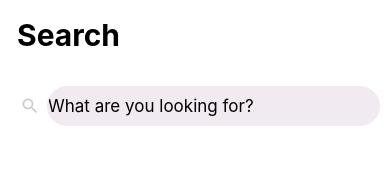
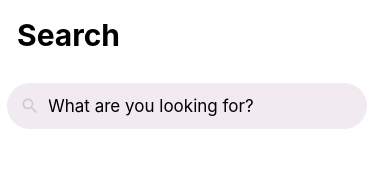
Before and after one commit to EmanSalah95/Ikea-App, a React Native app: screen /Search in a window 390 px wide. Shown: the top 179 px of the page. Built offline with nearby package versions, Linux system fonts and the light colour scheme; no server answers; the database is empty.

Commit message:
adding closeModal

```diff
--- a/src/components/SearchModal/SearchInput.js
+++ b/src/components/SearchModal/SearchInput.js
@@ -1,27 +1,66 @@
-import { TextInput, Text, View,TouchableHighlight } from 'react-native';
+import { TextInput, Text, View,TouchableHighlight,TouchableOpacity } from 'react-native';
 import { styles } from '../../styles/searchStyles';
 import { styles as homeSt } from '../../styles';
 import AntDesign from 'react-native-vector-icons/AntDesign';
+import MaterialIcons from 'react-native-vector-icons/MaterialIcons';
 
 
 export default function SearchInput({closeModal}) {
   return (
+    <>
     <View style={styles.searchBox}>
-        <TouchableHighlight
+      <TouchableHighlight
         underlayColor='#DDD'
-        style={[homeSt.searchIcon,styles.back]}
+        style={[homeSt.searchIcon, styles.back]}
         onPress={closeModal}
       >
-           <AntDesign name='arrowleft' color={'black'} size={26} />
+        <AntDesign name='arrowleft' color={'black'} size={26} />
+      </TouchableHighlight>
 
-      </TouchableHighlight>
       <TextInput
-        style={styles.input}
-        // onChangeText={onChangeNumber}
-        // value={number}
-        placeholder="Search Product"
-        keyboardType="numeric"
-      />
+        style={{fontSize:17}}
+        placeholder="Try'Malm'" />
+
+    <MaterialIcons name='photo' color={'black'} size={26} style={{marginTop:10}}/>
     </View>
+
+
+    <View style={{marginTop:20}}>
+        <Text style={{fontSize:18,padding:5}}>Your <b>search and browse activity</b> is only<br></br>
+          used to make results more relevant
+        </Text>
+      </View>
+
+      <Text style={{fontSize:20,fontWeight:'bold',marginTop:20}}>Popular searches</Text>
+
+      <View style={{
+        display: 'flex', flexDirection: 'row', justifyContent: 'space-around',
+        marginTop: 25
+      }}>
+
+          <Text style={{padding:6,width:80,borderColor:'#ccc',borderWidth:1,
+                        fontSize:15,fontWeight:'bold',  borderRadius: 25,
+                         justifyContent:'center',alignItems:'center',display:'flex'
+              }}>mirror
+           </Text>
+          <Text style={{padding:6,width:80,borderColor:'#ccc',borderWidth:1,
+                        fontSize:15,fontWeight:'bold',  borderRadius: 25,
+                         justifyContent:'center',alignItems:'center',display:'flex'
+             }}>table
+             </Text>
+
+          <Text style={{padding:6,width:80,borderColor:'#ccc',borderWidth:1,
+                        fontSize:15,fontWeight:'bold',  borderRadius: 25,
+                         justifyContent:'center',alignItems:'center',display:'flex'
+          }}>desk</Text>
+
+         <Text style={{padding:6,width:80,borderColor:'#ccc',borderWidth:1,
+                        fontSize:15,fontWeight:'bold',  borderRadius: 25,
+                         justifyContent:'center',alignItems:'center',display:'flex'
+          }}>chair</Text>
+
+      </View></>
+
+
   );
 }
--- a/src/components/SearchModal/SearchModal.js
+++ b/src/components/SearchModal/SearchModal.js
@@ -5,6 +5,7 @@ import { ModalContext } from '../../context';
 import { styles } from '../../styles/searchStyles';
 import SearchInput from './SearchInput';
 import SearchPage from '../../screens/Search/Search';
+import SearchHeader from '../../screens/Search/searchHeader';
 
 export default function SearchModal() {
   const { isSearchVisible, setSearchVisible}=useContext(ModalContext);
@@ -19,7 +20,9 @@ export default function SearchModal() {
   >
     <View style={styles.container}>
       <SearchInput closeModal={closeModal}/>
-      <SearchPage closeModal={closeModal}/>
+
+      {/* <SearchPage closeModal={closeModal}/> */}
+      {/* <SearchHeader closeModal={closeModal} />  */}
     </View>
   </Modal>
   );
--- a/src/screens/Search/searchHeader.js
+++ b/src/screens/Search/searchHeader.js
@@ -4,24 +4,52 @@ import MaterialIcons from 'react-native-vector-icons/MaterialIcons';
 import './searchStyle.js';
 import { styles } from './searchStyle.js';
 
-export default function SearchHeader() {
+export default function SearchHeader({closeModal}) {
   return (
 
     <>
-    <Text style={styles.text}>Search</Text><TouchableHighlight
+    <Text style={styles.text}>Search</Text>
+
+    <View style={styles.inputHead}>
+        <TouchableHighlight
+        underlayColor='#DDD'
+        // style={[homeSt.searchIcon,styles.back]}
+        onPress={closeModal}
+      >
+    <MaterialIcons name='search' color='#ccc' size={20} style={styles.icon} />
+
+      </TouchableHighlight>
+      <TextInput
+        style={styles.input}
+        placeholder="What are you looking for?"
+      />
+    </View>
+
+    {/* <TouchableHighlight
           underlayColor='#DDD'
       >
           <View style={styles.inputHead}>
-              <MaterialIcons name='search' color='#ccc' size={20} style={styles.icon} />
 
-              <TextInput placeholder="What are you looking for?"
+        <TouchableHighlight
+        underlayColor='#DDD'
+        // style={[homeSt.searchIcon,styles.back]}
+        onPress={closeModal}
+      >
+      <MaterialIcons name='search' color='#ccc' size={20} style={styles.icon} />
+      <TextInput placeholder="What are you looking for?"
                   style={styles.input} />
+      </TouchableHighlight>
+
           </View>
-      </TouchableHighlight><View style={styles.proShow}>
+
+      </TouchableHighlight>
+       */}
+
+      <View style={styles.proShow}>
               <Text style={{ fontSize: 18, margin: 7, fontWeight: 'bold' }}>Browse products</Text>
               <Text style={{ color: '#ccc', margin: 7, fontSize: 17 }}>View all</Text>
 
-          </View>
+      </View>
           </>
 
   )
--- a/src/screens/Search/searchStyle.js
+++ b/src/screens/Search/searchStyle.js
@@ -16,21 +16,18 @@ export const styles = StyleSheet.create({
     },
 
     inputHead:{
-      width: "100%",
-      height: "100%",
-      justifyContent:'center',
-      alignItems:'center',
+      display:'flex',
       flexDirection:'row',
-      flex:1,
-      backgroundColor: "#fff",
-      borderRadius: 20,
+      backgroundColor: '#F1EAF1',
+      width:360,
+      borderRadius: 25,
       paddingVertical: 3,
       paddingHorizontal: 3,
     },
 
     input:{
       flex:1,
-      width: 300,
+      width: 200,
       height: 40,
       backgroundColor: '#F1EAF1',
       borderColor: '#F1EAF1',
@@ -41,7 +38,8 @@ export const styles = StyleSheet.create({
     },
     icon:{
       paddingRight:7,
-      paddingLeft:10
+      paddingLeft:10,
+      marginTop:10
     },
 
     proShow:{
@@ -79,5 +77,13 @@ export const styles = StyleSheet.create({
       paddingHorizontal: 3,
       fontSize:20,
       fontWeight:'bold'
+  },
+
+  btn:{
+    padding:7,
+    borderWidth:2,
+    width:80,
+    height:40,
+    borderColor:'#ccc'
   }
   });
```
